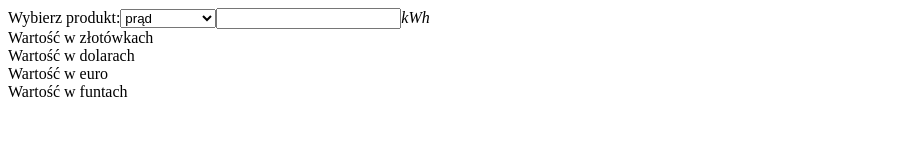
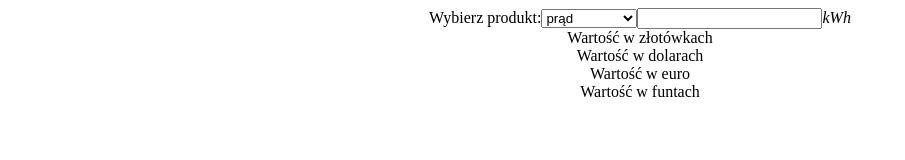
Before and after one commit to marcinrataj/electricity-gasoline-and-orange-converter, a plain HTML site: page index.html in a window 1280 px wide. Shown: the whole page, without its empty margins (0-905 px from the left). Drawn offline with nearby package versions, Linux system fonts and the light colour scheme.

Commit message:
Update index.html

```diff
--- a/index.html
+++ b/index.html
@@ -8,7 +8,7 @@
   <link rel="stylesheet" href="style.css">
   <title>electricity, gasoline and orange converter</title>
   <style>
-    .div{
+    div{
       text-align: center;
     }
   </style>
```
